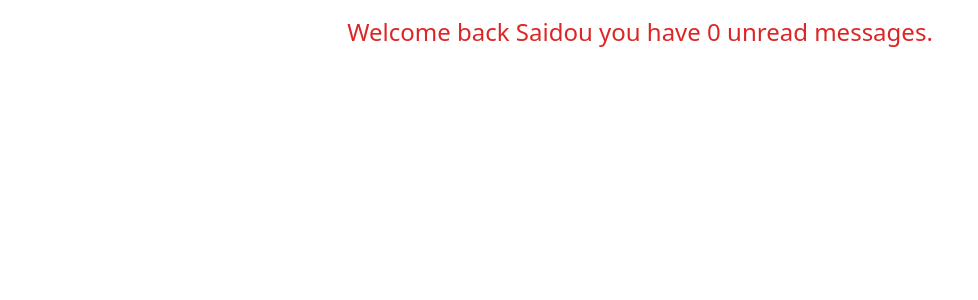
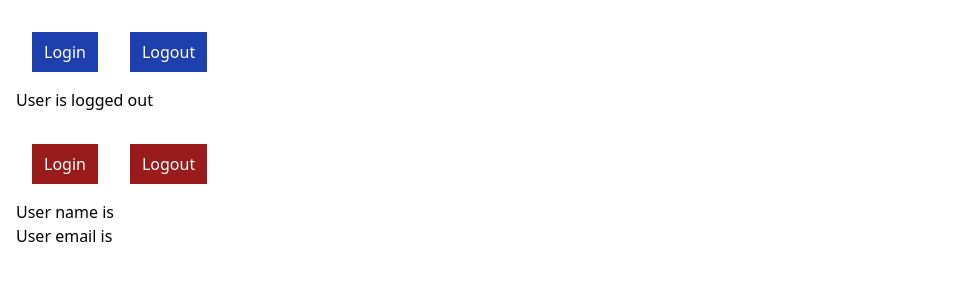
Before and after one commit to SAIDOU11/ReactTypescript, a React (Vite) app: page / in a window 1280 px wide. Shown: the top 300 px of the page, without its empty margins (0-978 px from the left). Built offline with nearby package versions, Linux system fonts and the light colour scheme.

Commit message:
practice useState

```diff
--- a/src/App.tsx
+++ b/src/App.tsx
@@ -1,10 +1,12 @@
-import Greet from "./components/Greet";
 import "./index.css";
+import LoggedIn from "./components/state/LoggedIn";
+import User from "./components/state/User";
 
 function App() {
   return (
     <>
-      <Greet name="Saidou" isLoggedIn={true} />
+      <LoggedIn />
+      <User />
     </>
   );
 }
--- /dev/null
+++ b/src/components/state/LoggedIn.tsx
@@ -0,0 +1,31 @@
+import { useState } from "react";
+
+const LoggedIn = () => {
+  const [isLoggedIn, setLoggedIn] = useState(false);
+  const handleLogin = () => {
+    setLoggedIn(true);
+  };
+
+  const handleLogout = () => {
+    setLoggedIn(false);
+  };
+  return (
+    <div className="m-4">
+      <button
+        onClick={handleLogin}
+        className="py-2 px-3 m-4 bg-blue-800 text-white"
+      >
+        Login
+      </button>
+      <button
+        onClick={handleLogout}
+        className="py-2 px-3 m-4 bg-blue-800 text-white"
+      >
+        Logout
+      </button>
+      <div>User is {isLoggedIn ? "logged in" : "logged out"} </div>
+    </div>
+  );
+};
+
+export default LoggedIn;
--- /dev/null
+++ b/src/components/state/User.tsx
@@ -0,0 +1,42 @@
+import { useState } from "react";
+
+type AuthUser = {
+  name: string;
+  email: string;
+};
+
+const User = () => {
+  const [user, setUser] = useState<AuthUser | null>(null);
+
+  const handleLogin = () => {
+    setUser({
+      name: "Saidou",
+      email: "saidou@saidou.com",
+    });
+  };
+
+  const handleLogout = () => {
+    setUser(null);
+  };
+
+  return (
+    <div className="m-4">
+      <button
+        onClick={handleLogin}
+        className="py-2 px-3 m-4 bg-red-800 text-white"
+      >
+        Login
+      </button>
+      <button
+        onClick={handleLogout}
+        className="py-2 px-3 m-4 bg-red-800 text-white"
+      >
+        Logout
+      </button>
+      <div>User name is {user?.name} </div>
+      <div>User email is {user?.email} </div>
+    </div>
+  );
+};
+
+export default User;
```
